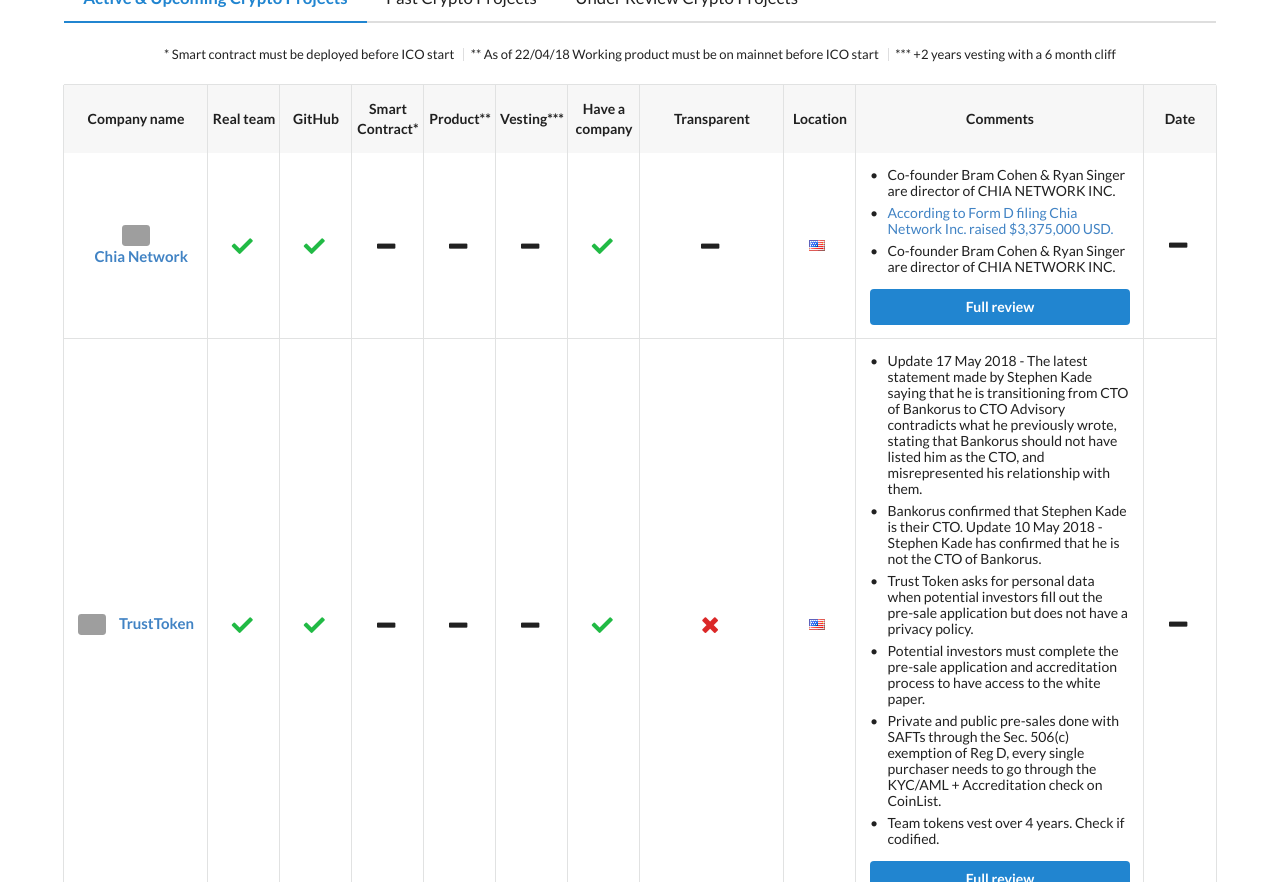
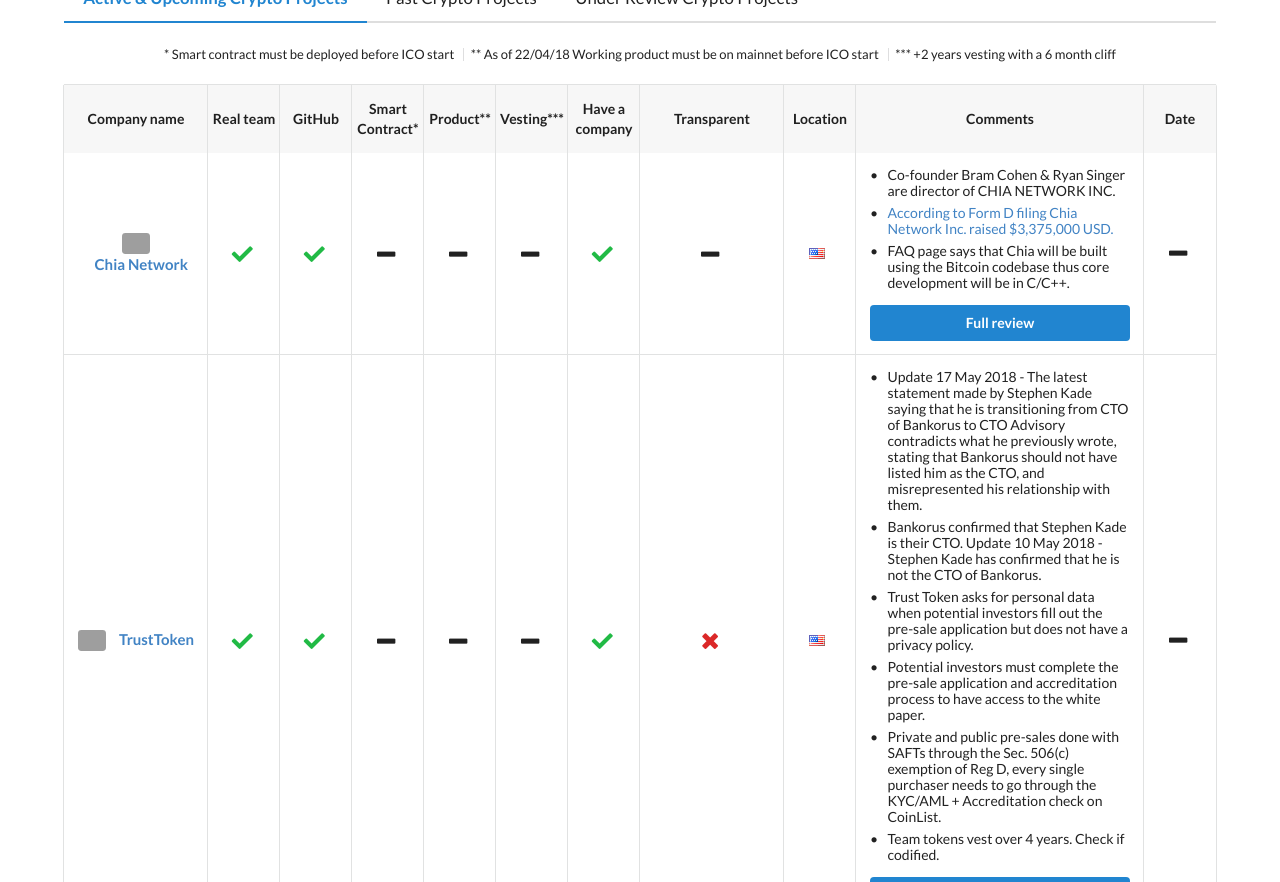
Before and after one commit to ico-check/ico-check, a Jekyll site: the page built from index.md, in a window 1280 px wide and 900 px high, scrolled down 639 px, cut to the strip 18-900 px from the top of the window. Built offline with Jekyll 4.4.1, drawn with Linux system fonts in a browser that asks for light colours; nearby versions of some CDN libraries; grey boxes are pictures that could not be loaded.

Commit message:
88-chia-network-ico-check
Changed comment

```diff
--- a/_data/active-future-icos.yml
+++ b/_data/active-future-icos.yml
@@ -14,7 +14,7 @@
     - content: Co-founder Bram Cohen & Ryan Singer are director of CHIA NETWORK INC.
     - content: According to Form D filing Chia Network Inc. raised $3,375,000 USD.
       url: https://www.sec.gov/Archives/edgar/data/1730166/000173016618000003/xslFormDX01/primary_doc.xml
-    - content: Co-founder Bram Cohen & Ryan Singer are director of CHIA NETWORK INC.
+    - content: FAQ page says that Chia will be built using the Bitcoin codebase thus core development will be in C/C++.
   ico_start_date:
   ico_end_date:
   safe:
```
